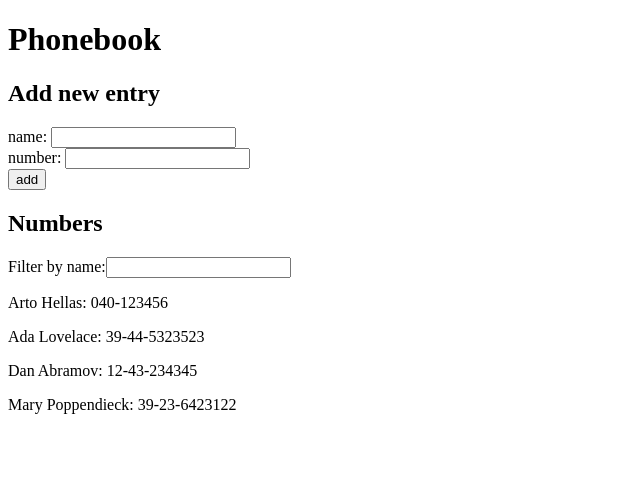
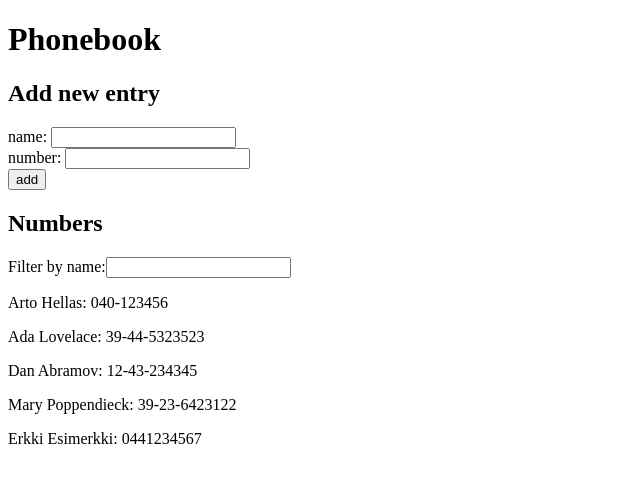
Before and after one commit to aniemela-cloud/fullstack-exercises, a React (Vite) app in the folder part2/phonebook/: page / in a window 1280 px wide. Shown: the top 482 px of the page, without its empty margins (0-640 px from the left). Built offline with nearby package versions, Linux system fonts and the light colour scheme; data requests are answered from the project's data file.

Commit message:
Part 2 step 7 (2.12) POST new numbers.

```diff
--- a/part2/phonebook/db.json
+++ b/part2/phonebook/db.json
@@ -1,5 +1,5 @@
 {
-  "persons":[
+  "persons": [
     {
       "name": "Arto Hellas",
       "number": "040-123456",
@@ -19,6 +19,12 @@
       "name": "Mary Poppendieck",
       "number": "39-23-6423122",
       "id": "4"
+    },
+    {
+      "name": "Erkki Esimerkki",
+      "number": "0441234567",
+      "id": "DX62iA47XeQ"
     }
-  ]
+  ],
+  "$schema": "./node_modules/json-server/schema.json"
 }
--- a/part2/phonebook/src/App.jsx
+++ b/part2/phonebook/src/App.jsx
@@ -13,7 +13,7 @@
   }
   return (
     <div>
-      {personlist.map((person) => <Person person={person} key={person.name}/>)}
+      {personlist.map((person) => <Person person={person} key={person.id}/>)}
     </div>
   )
 }
@@ -57,7 +57,7 @@
 
 */
 const App = () => {
- const [persons, setPersons] = useState([])
+  const [persons, setPersons] = useState([]);
   const [newName, setNewName] = useState('');
   const [newNumber, setNewNumber] = useState('');
   const [nameFilter, setNameFilter] = useState('');
@@ -78,14 +78,20 @@
       name: newName,
       number: newNumber
     };
+
     const found = persons.find(
       (element) => element.name.toLowerCase() === newPerson.name.toLowerCase()
     );
     if (found === undefined) {
-      //console.log("addName newPerson: ",newPerson);
-      setPersons(persons.concat(newPerson));
-      setNewName('');
-      setNewNumber('');
+      // JSON server generates a unique ID for the entry when
+      // POSTed in, so we don't have to think about it here.
+      // Different backends would work differently, of course.
+      axios.post('http://localhost:3001/persons',newPerson)
+      .then(response => {
+        setPersons(persons.concat(response.data));
+        setNewName('');
+        setNewNumber('');
+      });
     } else {
       alert(`${newPerson.name} is already in the phonebook`)
     }
```
